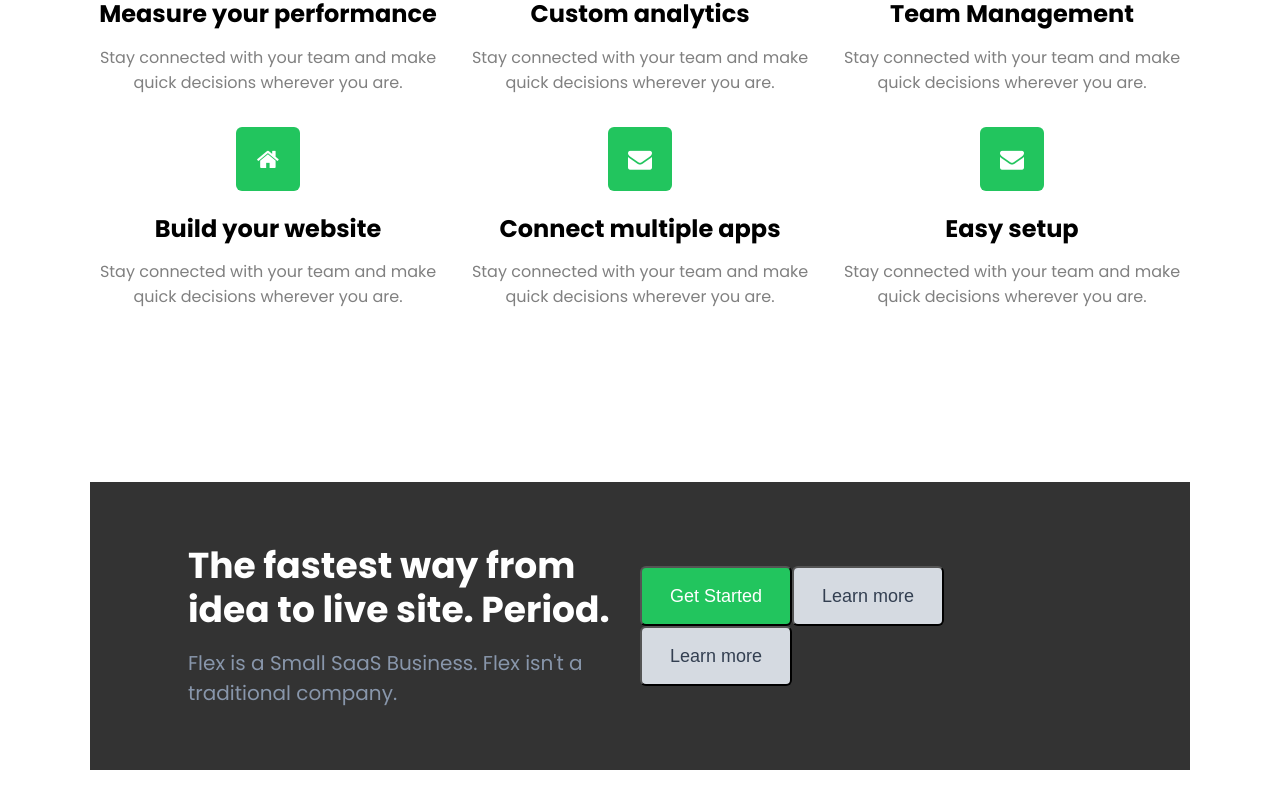
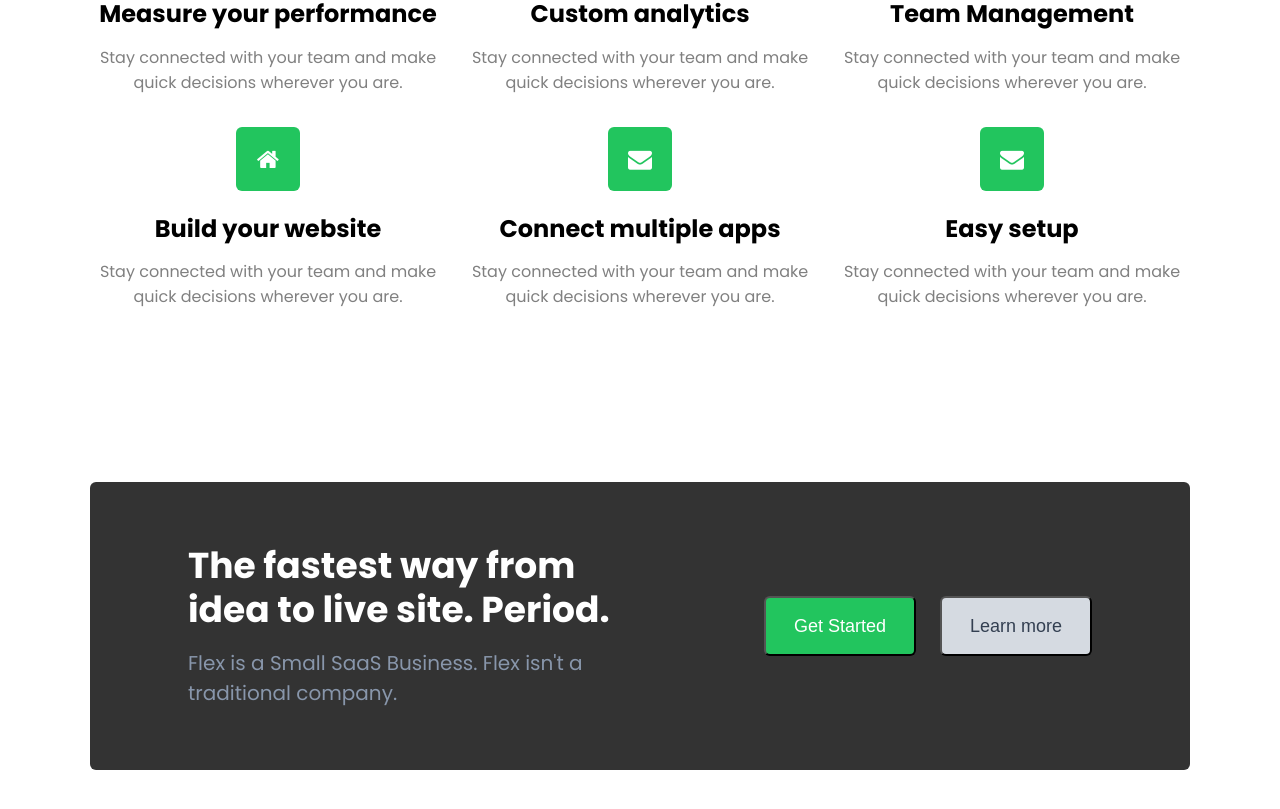
Before and after one commit to MariusCodeAcademy/feu2-09_r_styled_components_css, a React (Vite) app: page / in a window 1280 px wide. Shown: the part 389-1198 px from the top of the page. Built offline with nearby package versions, Linux system fonts and the light colour scheme.

Commit message:
CTA done

```diff
--- a/src/components/cta/Cta.jsx
+++ b/src/components/cta/Cta.jsx
@@ -11,6 +11,7 @@ const Wrapper = styled.div`
   background-color: #333;
   padding: 62px 98px;
   color: white;
+  border-radius: 6px;
 `;
 
 const CtaTitle = styled.h2`
@@ -42,11 +43,10 @@ function Cta(props) {
                 Flex is a Small SaaS Business. Flex isn't a traditional company.
               </CtaSubttle>
             </div>
-            <div>
+            <Flex gap>
               <Btn>Get Started</Btn>
-              <Btn secondary>Learn more</Btn>
               <SecondaryBtn>Learn more</SecondaryBtn>
-            </div>
+            </Flex>
           </Flex>
         </Wrapper>
       </Container>
--- a/src/components/styled/UI.styled.js
+++ b/src/components/styled/UI.styled.js
@@ -65,6 +65,7 @@ export const Flex = styled.div`
   display: flex;
   align-items: center;
   justify-content: space-between;
+  gap: ${(props) => (props.gap ? '24px' : 0)};
 `;
 
 export const Btn = styled.button`
```
